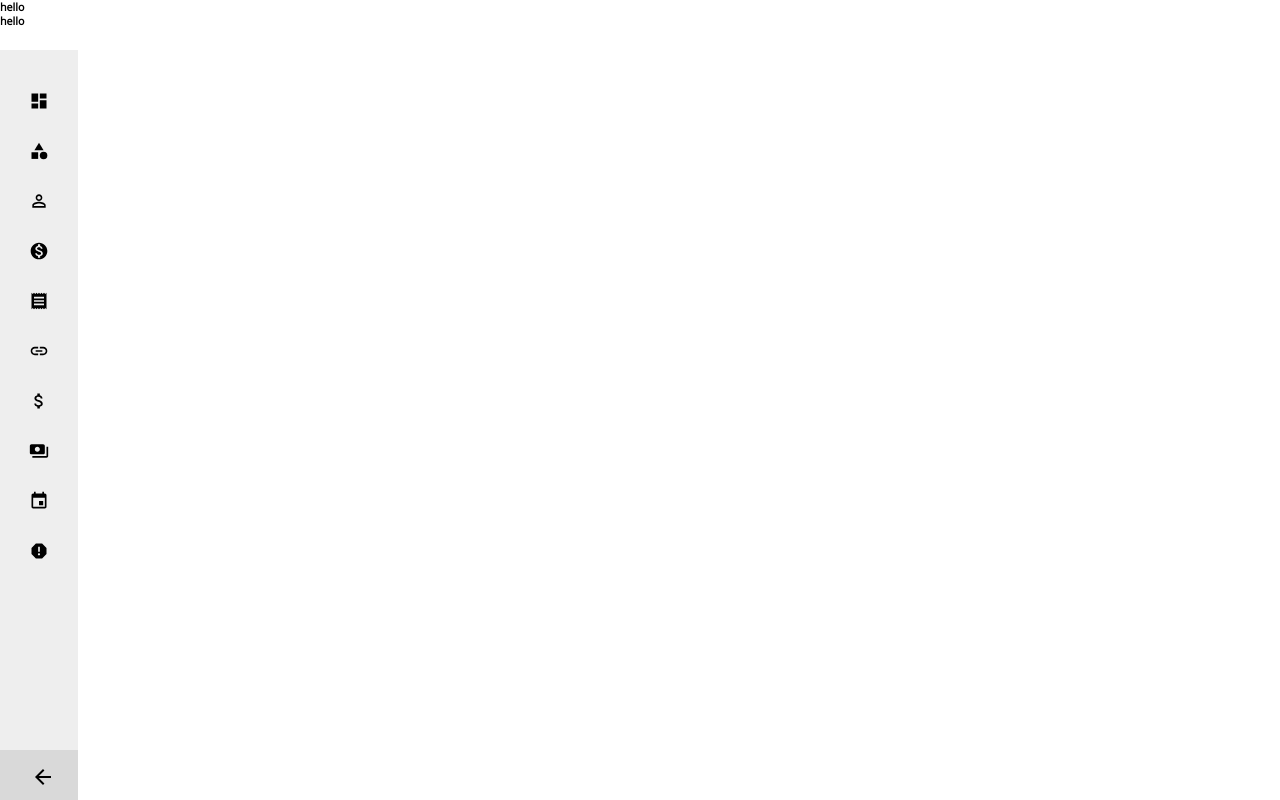
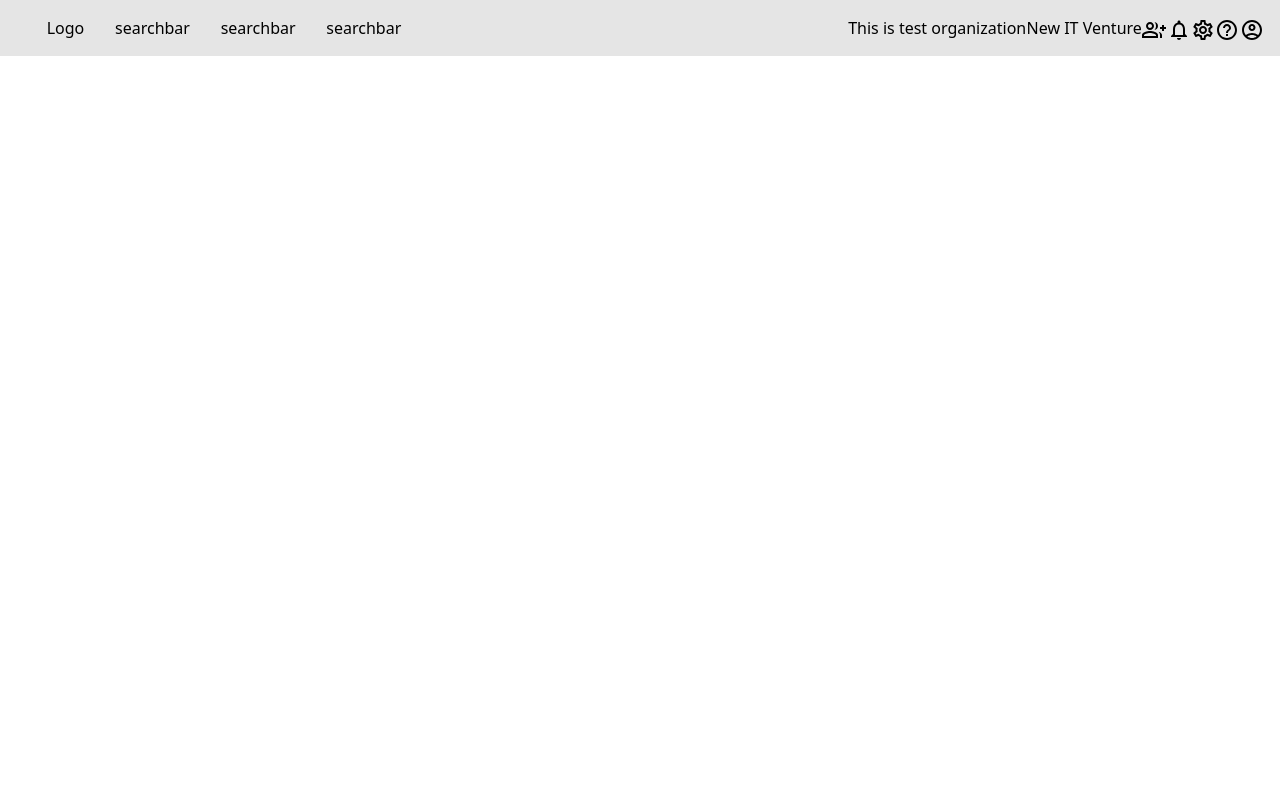
Before and after one commit to susantp/thamelui, a Next.js app: page / in a window 1280 px wide. Built offline with nearby package versions, Linux system fonts and the light colour scheme.

Commit message:
tailwind css on navbar

```diff
--- a/common/Navbar.jsx
+++ /dev/null
@@ -1,13 +0,0 @@
-import React from 'react'
-import Link from 'next/link'
-export default function Navbar() {
-  return (
-      <>
-         <div className="navbar">
-         <h6>hello</h6>
-         </div>
-
-
-      </>
-  )
-}
--- a/common/Sidebar.jsx
+++ /dev/null
@@ -1,113 +0,0 @@
-import React, { useState } from 'react'
-import { useEffect } from 'react';
-import MenuIcon from '@mui/icons-material/Menu';
-import DashboardIcon from '@mui/icons-material/Dashboard';
-import PersonOutlineIcon from '@mui/icons-material/PersonOutline';
-import MonetizationOnIcon from '@mui/icons-material/MonetizationOn';
-import CategoryIcon from '@mui/icons-material/Category';
-import ReceiptIcon from '@mui/icons-material/Receipt';
-import LinkIcon from '@mui/icons-material/Link';
-import AttachMoneyIcon from '@mui/icons-material/AttachMoney';
-import PaymentsIcon from '@mui/icons-material/Payments';
-import EventIcon from '@mui/icons-material/Event';
-import ReportIcon from '@mui/icons-material/Report';
-import ArrowBackIcon from '@mui/icons-material/ArrowBack';
-export default function Sidebar() {
-
-  const [active, setActive] = useState('sidebar')
-
-  const handleClick = (data) => {
-    if(data.includes('active')){
-      setActive('sidebar')
-    }else{
-      setActive('sidebar active')
-    }
-
-  }
-
-
-  return (
-    <>
-    <div  className={active}>
-      {/* <div className="logo_content">
-        <div className="logo">
-            <div className="logo_name">
-              CodingLab
-            </div>
-        </div>
-        <MenuIcon  className="menu-button"  />
-      </div> */}
-      <ul className='nav_list' >
-          <li>
-            <a href="#">
-              <DashboardIcon  className='side-icon'  />
-              <span className='links_name'>Dashboard</span>
-            </a>
-          </li>
-          <li>
-            <a href="#">
-              <CategoryIcon className='side-icon' />
-              <span className='links_name'>Products</span>
-            </a>
-          </li>
-          <li>
-            <a href="#">
-            <PersonOutlineIcon className='side-icon' />
-              <span className='links_name'>Customers</span>
-            </a>
-          </li>
-          <li>
-            <a href="#">
-              <MonetizationOnIcon className='side-icon' />
-              <span className='links_name'>Subscriptions</span>
-            </a>
-          </li>
-          <li>
-            <a href="#">
-              <ReceiptIcon  className='side-icon'/>
-              <span className='links_name'>Invoices</span>
-            </a>
-          </li>
-          <li>
-            <a href="#">
-              <LinkIcon className='side-icon' />
-              <span className='links_name'>Payment Links</span>
-            </a>
-          </li>
-          <li>
-            <a href="#">
-              <AttachMoneyIcon  className='side-icon' />
-              <span className='links_name'>Credit Notes</span>
-            </a>
-          </li>
-          <li>
-            <a href="#">
-              <PaymentsIcon className='side-icon' />
-              <span className='links_name'>Payment</span>
-            </a>
-          </li>
-          <li>
-            <a href="#">
-              <EventIcon className='side-icon' />
-              <span className='links_name'>Events</span>
-            </a>
-          </li>
-          <li>
-            <a href="#">
-              <ReportIcon className='side-icon' />
-              <span className='links_name'>Reports</span>
-            </a>
-          </li>
-      </ul>
-
-      <div onClick={()=>handleClick(active)} className='menuBottom' >
-              <div className="arrowIcon">
-              <ArrowBackIcon  />
-              </div>
-
-      </div>
-
-    </div>
-    </>
-  )
-}
--- a/common/Footer.jsx
+++ b/components/common/Footer.jsx
@@ -4,7 +4,7 @@ export default function Footer() {
   return (
     <>
 
-     <h6>hello</h6>
+     {/* <h6>hello</h6> */}
     </>
   )
 }
--- /dev/null
+++ b/components/common/Navbar.jsx
@@ -0,0 +1,44 @@
+import React from 'react'
+import Link from 'next/link'
+import GroupAddIcon from '@mui/icons-material/GroupAddOutlined';
+import NotificationsIcon from '@mui/icons-material/NotificationsOutlined';
+import SettingsIcon from '@mui/icons-material/SettingsOutlined';
+import HelpIcon from '@mui/icons-material/HelpOutline';
+import AccountCircleIcon from '@mui/icons-material/AccountCircleOutlined';
+export default function Navbar() {
+  return (
+    <>
+      <nav className=' flex flex-row justify-between flex-wrap gap-y-3  p-4 w-full h-14 bg-neutral-200' >
+        <div className="basis-1/3 flex flex-row justify-evenly flex-wrap  gap-y-3">
+
+          <div ><p>Logo</p></div>
+          <div > <p>searchbar</p> </div>
+          <div  > <p>searchbar</p> </div>
+          <div  > <p>searchbar</p> </div>
+
+        </div>
+
+
+        <div className='flex flex-row justify-around basis-1/3  ' >
+          <p className='text-1xl font-normal ' >This is test organization</p>
+          <p className='text-1xl font-normal ' >New IT Venture</p>
+          <div>
+            <GroupAddIcon />
+          </div>
+          <div>
+            <NotificationsIcon />
+          </div>
+          <div>
+            <SettingsIcon />
+          </div>
+          <div>
+            <HelpIcon />
+          </div>
+          <div>
+            <AccountCircleIcon />
+          </div>
+        </div>
+      </nav>
+    </>
+  )
+}
--- a/package.json
+++ b/package.json
@@ -18,7 +18,10 @@
     "react-dom": "18.1.0"
   },
   "devDependencies": {
+    "autoprefixer": "^10.4.7",
     "eslint": "8.15.0",
-    "eslint-config-next": "12.1.6"
+    "eslint-config-next": "12.1.6",
+    "postcss": "^8.4.14",
+    "tailwindcss": "^3.0.24"
   }
 }
--- /dev/null
+++ b/postcss.config.js
@@ -0,0 +1,6 @@
+module.exports = {
+  plugins: {
+    tailwindcss: {},
+    autoprefixer: {},
+  },
+}
--- a/styles/globals.css
+++ b/styles/globals.css
@@ -1,27 +1,12 @@
-@import url('https://fonts.googleapis.com/css2?family=Open+Sans&display=swap');
-html,
-body {
-  padding: 0;
-  margin: 0;
-  font-family: 'Open Sans', sans-serif;
-  width: 100%;
+@tailwind base;
+@tailwind components;
+@tailwind utilities;
 
-}
 
-a {
-  color: inherit;
-  text-decoration: none;
-}
-
-* {
-  margin: 0;
-  padding: 0;
-  box-sizing: border-box;
-}
 
 
 /* for sidebar css */
-.sidebar {
+/* .sidebar {
     position: fixed;
     top: 50px;
     left: 0;
@@ -118,7 +103,7 @@ a {
     position: relative;
     left: 40%;
     margin-top: 15px;
-  }
+  } */
 
  /* for navbar css */
 
--- /dev/null
+++ b/tailwind.config.js
@@ -0,0 +1,10 @@
+module.exports = {
+  content: [
+    "./pages/**/*.{js,ts,jsx,tsx}",
+    "./components/**/*.{js,ts,jsx,tsx}",
+  ],
+  theme: {
+    extend: {},
+  },
+  plugins: [],
+}
```
Also changed, not shown: components/common/Sidebar.jsx (added, +40 -0 lines), layout/Layout.jsx (+4 -4 lines), components/common/Content.jsx (renamed from common/Content.jsx), 1 other file (tests, documents, lock files or other folders).
